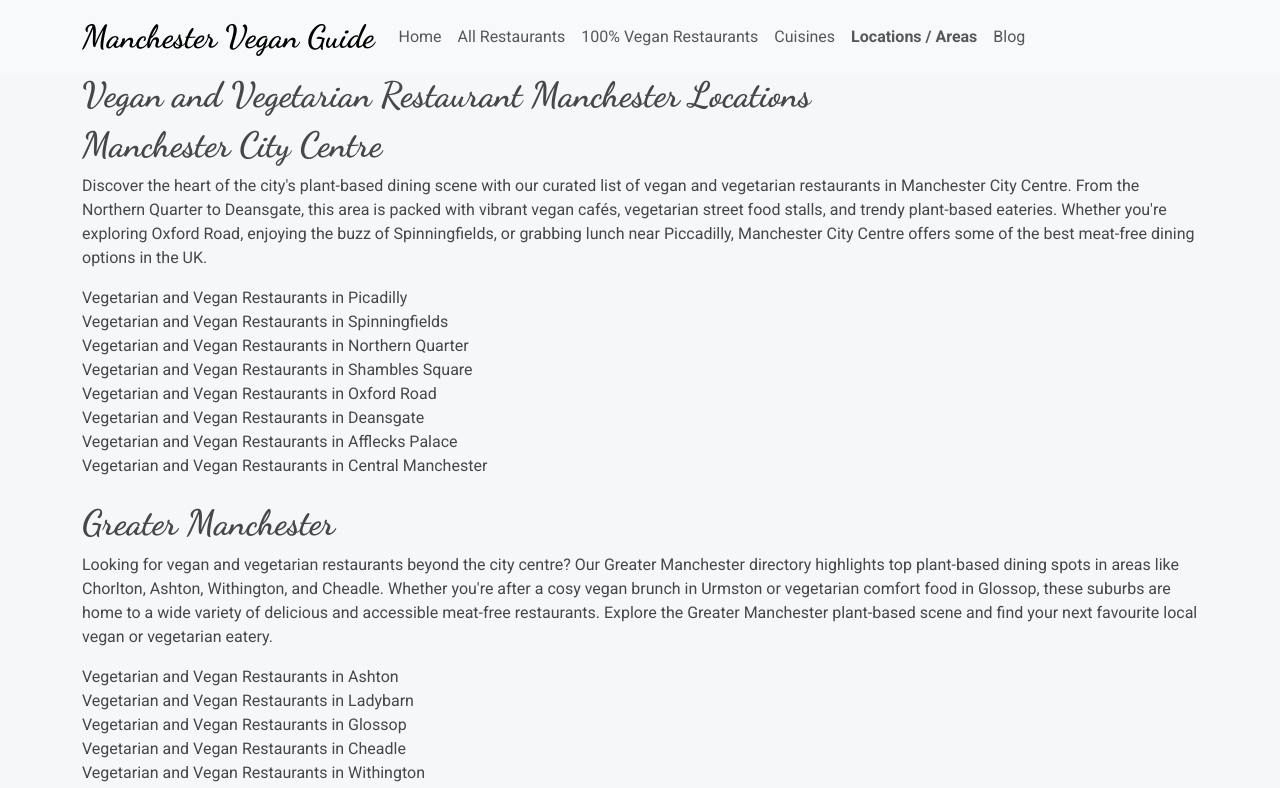
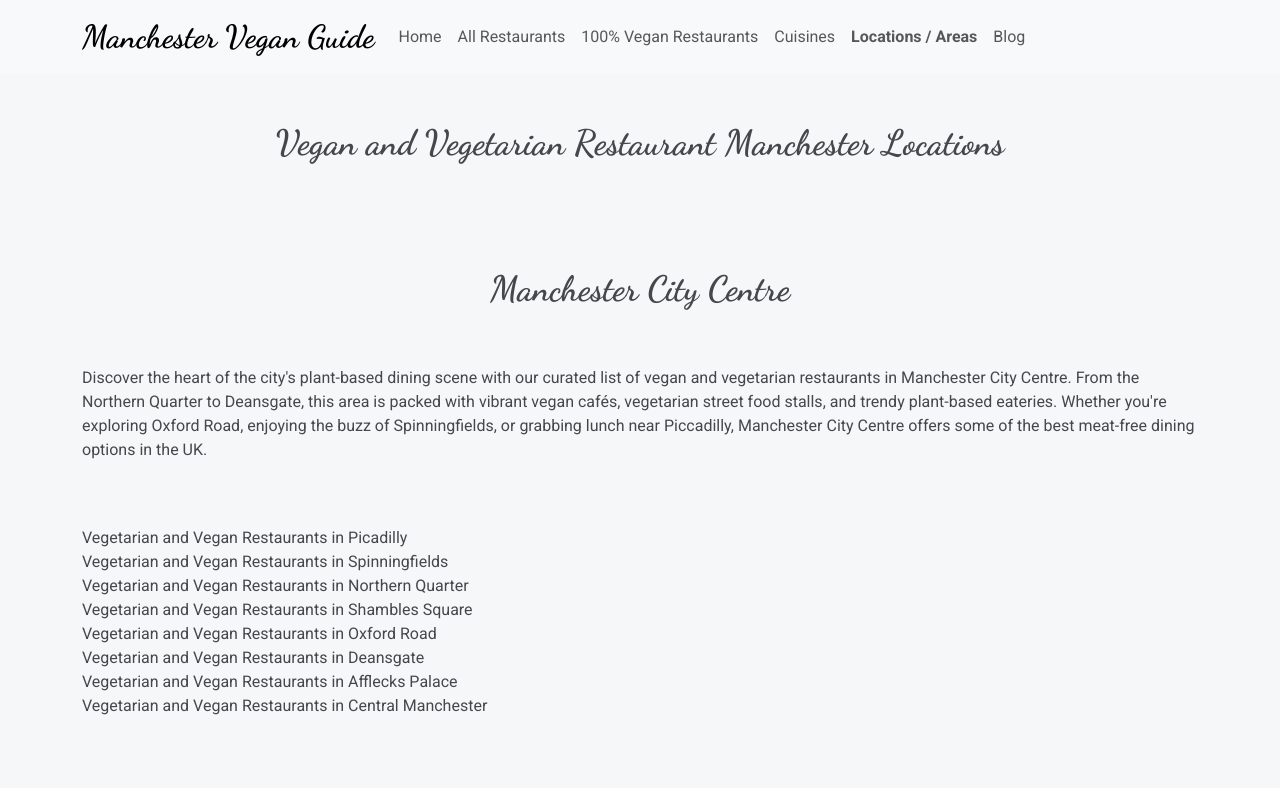
Before and after one commit to KyleMardell/manchester-vegan, a Next.js app: page /locations in a window 1280 px wide. Shown: the top 788 px of the page. Built offline with nearby package versions, Linux system fonts and the light colour scheme.

Commit message:
Adjust styling on homepage and locations page.

```diff
--- a/app/locations/page.js
+++ b/app/locations/page.js
@@ -30,20 +30,31 @@ export default function Locations() {
 
     return (
         <Container>
-            <h1>Vegan and Vegetarian Restaurant Manchester Locations</h1>
+            <Row>
+                <Col xs={12} className="text-center my-5">
+                    <h1>
+                        Vegan and Vegetarian Restaurant Manchester Locations
+                    </h1>
+                </Col>
+            </Row>
             <Row className="mb-4">
-                <h2>Manchester City Centre</h2>
-                <p>
-                    Discover the heart of the city's plant-based dining scene
-                    with our curated list of vegan and vegetarian restaurants in
-                    Manchester City Centre. From the Northern Quarter to
-                    Deansgate, this area is packed with vibrant vegan cafés,
-                    vegetarian street food stalls, and trendy plant-based
-                    eateries. Whether you're exploring Oxford Road, enjoying the
-                    buzz of Spinningfields, or grabbing lunch near Piccadilly,
-                    Manchester City Centre offers some of the best meat-free
-                    dining options in the UK.
-                </p>
+                <Col xs={12} className="text-center my-5">
+                    <h2>Manchester City Centre</h2>
+                </Col>
+                <Col xs={12} className="mb-5">
+                    <p>
+                        Discover the heart of the city's plant-based dining
+                        scene with our curated list of vegan and vegetarian
+                        restaurants in Manchester City Centre. From the Northern
+                        Quarter to Deansgate, this area is packed with vibrant
+                        vegan cafés, vegetarian street food stalls, and trendy
+                        plant-based eateries. Whether you're exploring Oxford
+                        Road, enjoying the buzz of Spinningfields, or grabbing
+                        lunch near Piccadilly, Manchester City Centre offers
+                        some of the best meat-free dining options in the UK.
+                    </p>
+                </Col>
+
                 {cityCentreLocations.map((location) => (
                     <Col xs={12} key={location}>
                         <Link href={`/locations/${slugify(location)}`}>
@@ -53,7 +64,10 @@ export default function Locations() {
                 ))}
             </Row>
             <Row>
+                <Col xs={12} className="text-center my-5">
                 <h2>Greater Manchester</h2>
+                </Col>
+                <Col xs={12} className="mb-5">
                 <p>
                     Looking for vegan and vegetarian restaurants beyond the city
                     centre? Our Greater Manchester directory highlights top
@@ -65,6 +79,8 @@ export default function Locations() {
                     Manchester plant-based scene and find your next favourite
                     local vegan or vegetarian eatery.
                 </p>
+                </Col>
+
                 {greaterManchesterLocations.map((location) => (
                     <Col xs={12} key={location}>
                         <Link href={`/locations/${slugify(location)}`}>
```
Also changed, not shown: app/page.js (+6 -6 lines).
